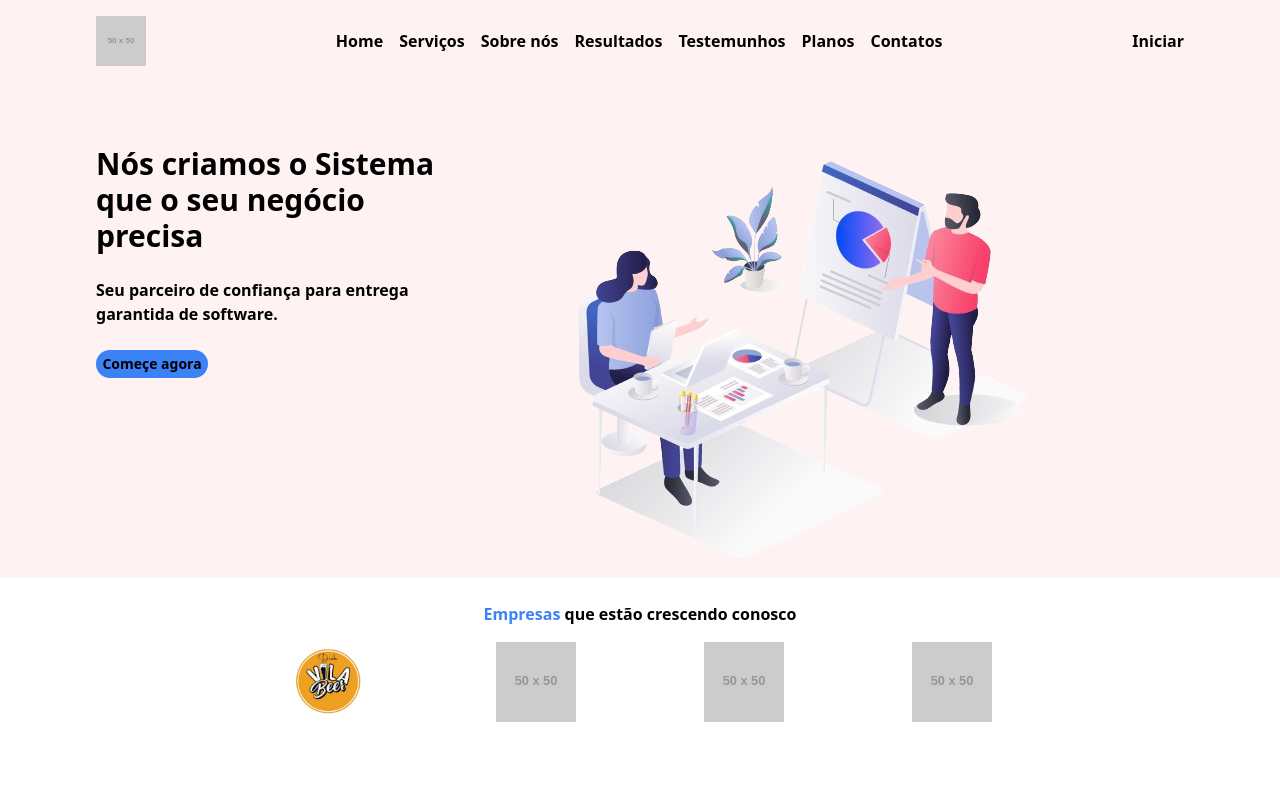
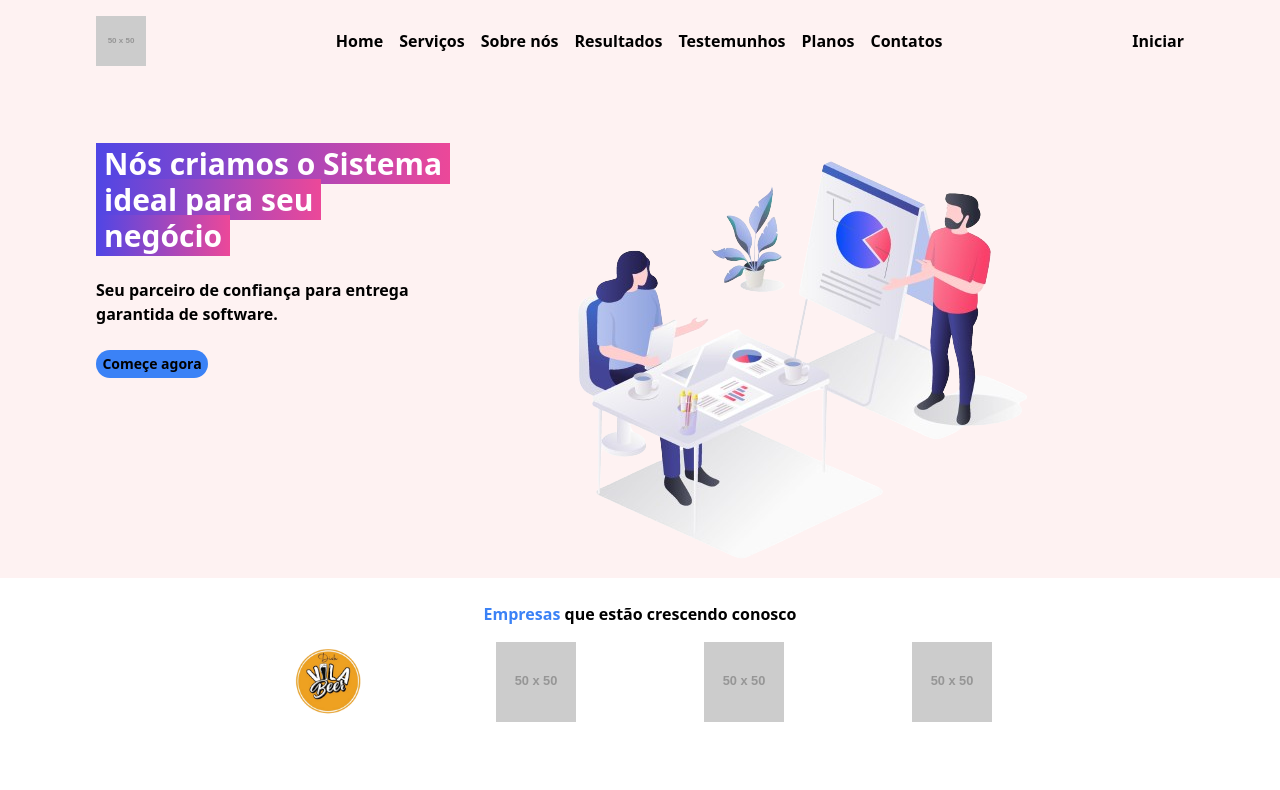
Before and after one commit to allandrs/agenciasysrisa, a React (Vite) app: page / in a window 1280 px wide. Shown: the top 790 px of the page. Built offline with nearby package versions, Linux system fonts and the light colour scheme.

Commit message:
image in vercel

```diff
--- a/src/components/formulario.jsx
+++ b/src/components/formulario.jsx
@@ -1,6 +1,6 @@
 import React from 'react';
 import { useForm } from 'react-hook-form';
-import './formulario.css'
+import '../style/formulario.css'
 import validator from 'validator'
 
 export function Formulario() {
--- a/src/components/header.jsx
+++ b/src/components/header.jsx
@@ -1,5 +1,6 @@
 import React from "react";
-
+import "../style/header.css"
+import "../../public/vecteezy_iso.png"
 
 export default function Header() {
     return (
@@ -23,7 +24,10 @@ export default function Header() {
                 <div className="flex">
                     <div>
                         <div className="w-96">
-                            <h1 className="text-3xl font-extrabold pt-6">Nós criamos o Sistema que o seu negócio precisa</h1>
+                            <h1 className="text-3xl font-extrabold pt-6"><span className="box-decoration-clone bg-gradient-to-r from-indigo-600 to-pink-500 text-white px-2 ...">
+                            Nós criamos o Sistema<br />
+                            ideal para seu <br /> negócio
+                            </span></h1>
                             <p className="pt-6">Seu parceiro de confiança para entrega garantida de software.</p>
                         </div>
                         <div className="flex space-x-2 pt-6">
```
Also changed, not shown: src/style/formulario.css (renamed from src/components/formulario.css), src/style/header.css (added).
